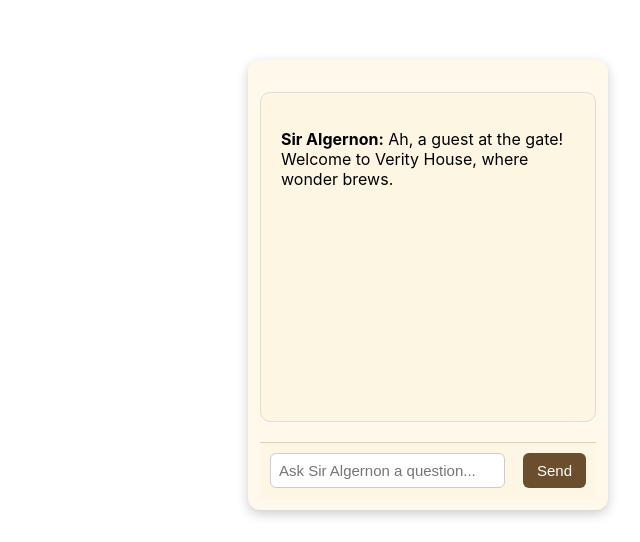
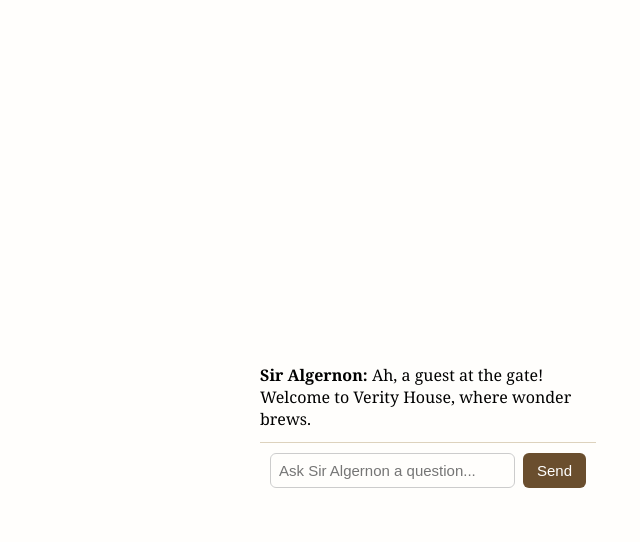
Before and after one commit to VerityHouse/sir-algernon-chat, a React (Create React App) app: page / in a window 1280 px wide. Shown: the part 258-800 px from the top of the page, without its empty margins (640-1280 px from the left). Built offline with nearby package versions, Linux system fonts and the light colour scheme.

Commit message:
Update App.css for transparent floating chat and UI cleanup

```diff
--- a/src/App.css
+++ b/src/App.css
@@ -1,97 +1,91 @@
-#sir-algernon-chat {
-  opacity: 0;
-  transition: opacity 0.5s ease;
+/* General styles */
+body {
+  margin: 0;
+  padding: 0;
+  font-family: 'Georgia', serif;
+  background: #fffefc;
 }
 
-#sir-algernon-chat.visible {
-  opacity: 1;
-}
-.App {
-  max-width: 600px;
-  margin: 0 auto;
-  font-family: 'Georgia', serif;
-  padding: 20px;
-  position: relative;
+/* Floating Chat Widget Container */
+.chat-widget-container {
+  position: fixed;
+  bottom: 2rem;
+  right: 2rem;
+  width: 360px;
+  max-height: 90vh;
+  z-index: 9999;
+  display: flex;
+  flex-direction: column;
+  background: transparent;
+  border-radius: 12px;
+  overflow: hidden;
+  box-shadow: none;
 }
 
-.chat-header {
-  position: sticky;
-  top: 0;
-  background: white;
-  padding: 10px 0;
-  text-align: center;
-  z-index: 10;
-  border-bottom: 2px solid #ddd;
-}
-
+/* Hide Sir A image unless toggled */
 .sir-img {
   display: none;
 }
 
-.chat-box {
-  background: #fdf6e3;
-  border: 1px solid #ddd;
-  height: 300px;
-  overflow-y: auto;
-  margin: 20px 0;
-  padding: 20px;
-  border-radius: 10px;
-  text-align: left;
+/* Inner container */
+.App {
+  display: flex;
+  flex-direction: column;
+  height: 100%;
+  font-size: 16px;
+  color: #2f2f2f;
+  background: transparent;
 }
 
-.input-box {
+/* Chat Wrapper */
+.chat-wrapper {
+  flex-grow: 1;
   display: flex;
-  justify-content: center;
-  gap: 10px;
+  flex-direction: column;
+  padding: 12px;
+  overflow-y: auto;
 }
 
-input[type="text"] {
-  padding: 10px;
-  width: 70%;
-  border-radius: 5px;
-  border: 1px solid #ccc;
-  font-size: 16px;
+/* Chat Box */
+.chat-box {
+  flex-grow: 1;
+  overflow-y: auto;
+  padding-bottom: 0.5rem;
+  background: transparent;
+  border: none;
 }
 
-button {
-  padding: 10px 20px;
-  border-radius: 5px;
-  background-color: #6c4e09;
-  color: white;
-  border: none;
-  cursor: pointer;
+/* Message styling */
+.chat-box p {
+  margin: 0.25rem 0;
 }
 
-button:hover {
-  background-color: #523a06;
-}
-#sir-algernon-chat {
-  opacity: 0;
-  transition: opacity 0.5s ease;
-}
-
-#sir-algernon-chat.visible {
-  opacity: 1;
-}
+/* Typing Indicator */
 .typing-indicator {
+  margin-top: 0.5rem;
   font-style: italic;
   opacity: 0.75;
-  margin-top: 8px;
   display: flex;
   align-items: center;
   gap: 8px;
   font-family: Georgia, serif;
+  color: #666;
 }
 
 .typing-indicator .dots span {
-  animation: blink 1.5s infinite;
-  font-weight: bold;
-  font-size: 20px;
+  display: inline-block;
+  width: 6px;
+  height: 6px;
+  margin: 0 2px;
+  background-color: #a58a4c;
+  border-radius: 50%;
+  animation: blink 1.2s infinite ease-in-out;
 }
 
 .typing-indicator .dots span:nth-child(2) {
   animation-delay: 0.2s;
 }
+
 .typing-indicator .dots span:nth-child(3) {
   animation-delay: 0.4s;
 }
@@ -101,94 +95,17 @@ button:hover {
   50% { opacity: 1; }
   100% { opacity: 0; }
 }
+
 .typing-indicator span[role="img"] {
   font-size: 22px;
 }
-/* Float the entire widget */
-.chat-widget-container {
-  position: fixed;
-  bottom: 2rem;
-  right: 2rem;
-  width: 360px;
-  max-height: 90vh;
-  z-index: 9999;
-  display: flex;
-  flex-direction: column;
-  box-shadow: 0 4px 12px rgba(0, 0, 0, 0.2);
-  background: #fff9ec;
-  border-radius: 12px;
-  overflow: hidden;
-}
 
-/* App wrapper inside */
-.App {
-  display: flex;
-  flex-direction: column;
-  height: 100%;
-  font-family: Georgia, serif;
-  font-size: 16px;
-  color: #2f2f2f;
-}
-
-/* Chat header */
-.chat-header {
-  background: #f2e6d9;
-  padding: 12px;
-  text-align: center;
-  border-bottom: 1px solid #ddd2bd;
-}
-
-.chat-header h1 {
-  margin: 0;
-  font-size: 20px;
-  font-weight: bold;
-}
-
-/* Chat content */
-.chat-wrapper {
-  flex-grow: 1;
-  display: flex;
-  flex-direction: column;
-  padding: 12px;
-  overflow-y: auto;
-}
-
-/* Chat box */
-.chat-box {
-  flex-grow: 1;
-  overflow-y: auto;
-  padding-bottom: 0.5rem;
-}
-
-/* Typing indicator */
-.typing-indicator {
-  margin-top: 0.5rem;
-  font-style: italic;
-  color: #666;
-}
-
-/* Teapot dots */
-.dots span {
-  display: inline-block;
-  width: 6px;
-  height: 6px;
-  margin: 0 2px;
-  background-color: #a58a4c;
-  border-radius: 50%;
-  animation: blink 1.2s infinite ease-in-out;
-}
-
-@keyframes blink {
-  0%, 80%, 100% { opacity: 0; }
-  40% { opacity: 1; }
-}
-
-/* Input section */
+/* Input Box */
 .input-box {
   display: flex;
   border-top: 1px solid #ddd2bd;
   padding: 10px;
-  background: #fef6e5;
+  background: transparent;
 }
 
 .input-box input {
@@ -197,6 +114,7 @@ button:hover {
   font-size: 15px;
   border: 1px solid #ccc;
   border-radius: 6px;
+  background: #fffefc;
 }
 
 .input-box button {
@@ -214,7 +132,17 @@ button:hover {
   background-color: #4d351f;
 }
 
-/* Mobile-friendly */
+/* Transition for toggle */
+#sir-algernon-chat {
+  opacity: 0;
+  transition: opacity 0.5s ease;
+}
+
+#sir-algernon-chat.visible {
+  opacity: 1;
+}
+
+/* Mobile Friendly */
 @media (max-width: 480px) {
   .chat-widget-container {
     width: 90%;
```
